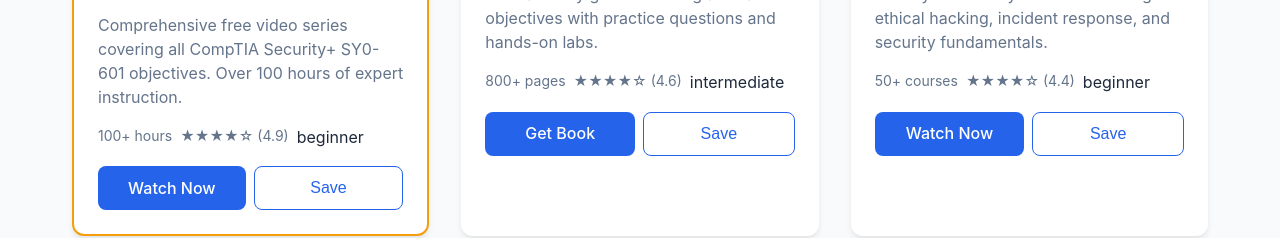
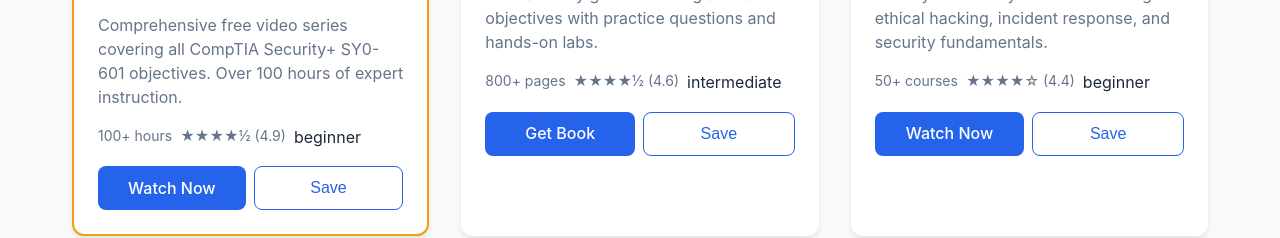
Before and after one commit to info340-au25bc/project-yct2004-cmd, a React (Vite) app: page /resources in a window 1280 px wide. Shown: the part 581-819 px from the top of the page. Built offline with nearby package versions, Linux system fonts and the light colour scheme.

Commit message:
fixed the visaulization for the ratings of the coursees

```diff
--- a/src/pages/Proposal.jsx
+++ b/src/pages/Proposal.jsx
@@ -15,7 +15,7 @@
 
       <section>
         <h2>App Description</h2>
-        <h3>By: Chuantong Yang, Visar Krasniqi</h3>
+        <h3>By: Chuantong Yang, Visar Mecaj</h3>
         <p>
           This application will help people who are unable to access informational spaces regarding cybersecurity terminology and concepts. More specifically, it aims to help students study for certifications such as the CompTIA Security+ while also forming groups that can lead to lasting connections within the cybersecurity community, providing opportunities for mentorship and career growth.
         </p>
--- a/src/pages/Resources.jsx
+++ b/src/pages/Resources.jsx
@@ -1,4 +1,10 @@
 import React, { useState } from 'react'
+
+const renderStars = (rating) => {
+  const fullStars = Math.floor(rating)
+  const halfStar = rating % 1 >= 0.5
+  return '★'.repeat(fullStars) + (halfStar ? '½' : '') + '☆'.repeat(5 - fullStars - (halfStar ? 1 : 0))
+}
 
 const resources = [
   {
@@ -165,6 +171,8 @@
         </div>
       </section>
 
+
+
       <section className="featured-resources">
         <h3>🌟 Featured Resources</h3>
         <div className="resource-grid">
@@ -179,7 +187,11 @@
                   {resource.duration && <span className="duration">{resource.duration}</span>}
                   {resource.pages && <span className="pages">{resource.pages}</span>}
                   {resource.courses && <span className="courses">{resource.courses}</span>}
-                  {resource.rating && <span className="rating">★★★★☆ ({resource.rating})</span>}
+                  {resource.rating && (
+                    <span className="rating">
+                      {renderStars(resource.rating)} ({resource.rating})
+                    </span>
+                  )}
                   <span className={`level ${resource.difficulty}`}>{resource.difficulty}</span>
                 </div>
                 <div className="resource-actions">
```
